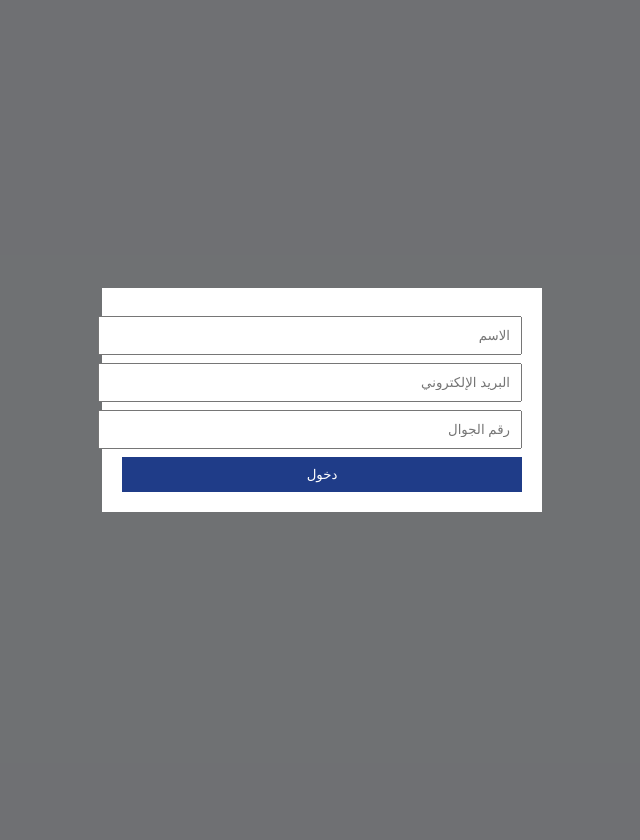
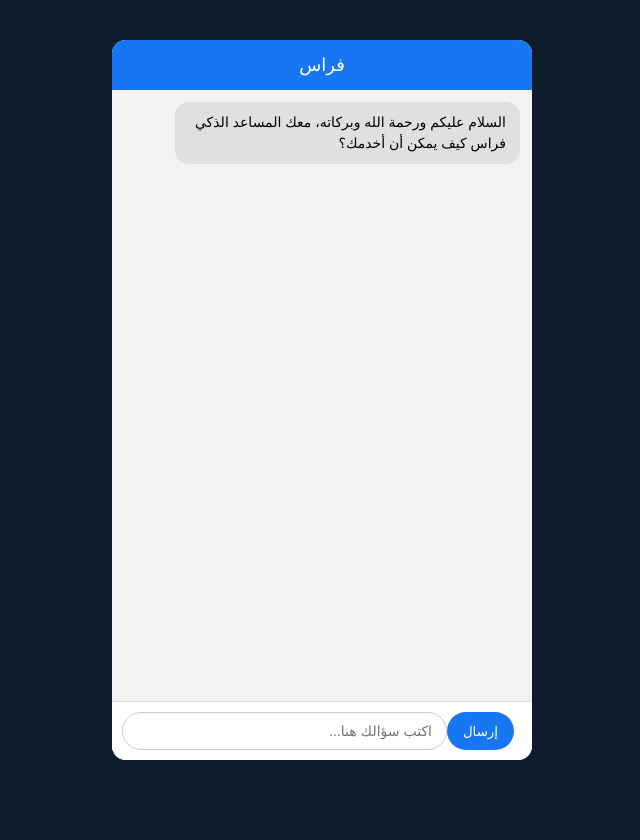
Before and after one commit to ss2009w-lang/chat-assistant, a Python web app: template templates/chat.html in a window 1280 px wide. Shown: the whole page, without its empty margins (318-958 px from the left). Before the commit the page ends 512 px from the top, so only its background shows below. Run offline with Jinja, Linux system fonts and the light colour scheme; the template is opened without the code that fills it, so the values that code supplies are empty.

Commit message:
apply professional chat ui similar to reference image

```diff
--- a/static/chat.js
+++ b/static/chat.js
@@ -1,16 +1,22 @@
 const input=document.getElementById('input')
 const messages=document.getElementById('messages')
 
-input.addEventListener('keydown',function(e){
-  if(e.key==='Enter'){send()}
+input.addEventListener('keydown',e=>{
+  if(e.key==='Enter')send()
 })
+
+function add(text,type){
+  const d=document.createElement('div')
+  d.className='msg '+type
+  d.innerText=text
+  messages.appendChild(d)
+  messages.scrollTop=messages.scrollHeight
+}
 
 function send(){
   const t=input.value.trim()
   if(!t)return
-  const u=document.createElement('div')
-  u.innerText=t
-  messages.appendChild(u)
+  add(t,'user')
   input.value=''
   fetch('/ask',{
     method:'POST',
@@ -18,10 +24,5 @@ function send(){
     body:JSON.stringify({message:t})
   })
   .then(r=>r.json())
-  .then(d=>{
-    const b=document.createElement('div')
-    b.innerText=d.reply
-    messages.appendChild(b)
-    messages.scrollTop=messages.scrollHeight
-  })
+  .then(d=>add(d.reply,'bot'))
 }
--- a/templates/chat.html
+++ b/templates/chat.html
@@ -3,65 +3,89 @@
 <head>
 <meta charset='UTF-8'>
 <meta name='viewport' content='width=device-width, initial-scale=1'>
-<title>فراس | المساعد الذكي</title>
+<title>فراس</title>
 <style>
-html,body{margin:0;height:100%;font-family:Arial;background:#eef2f7}
-#loader{
-  position:fixed;top:0;left:0;width:100%;height:100%;
-  background:#1f3c88;color:#fff;
-  display:flex;align-items:center;justify-content:center;
-  flex-direction:column;z-index:1000
+html,body{margin:0;height:100%;font-family:Arial;background:#0e1b2a}
+#container{
+  max-width:420px;
+  height:90vh;
+  margin:5vh auto;
+  background:#f2f2f2;
+  border-radius:14px;
+  display:flex;
+  flex-direction:column;
+  overflow:hidden
 }
-#login{
-  position:fixed;top:0;left:0;width:100%;height:100%;
-  background:#0008;display:none;
-  align-items:center;justify-content:center;z-index:900
+#header{
+  background:#1976f2;
+  color:#fff;
+  text-align:center;
+  padding:14px;
+  font-size:18px
 }
-#login .box{
-  background:#fff;padding:20px;width:90%;max-width:400px
+#messages{
+  flex:1;
+  padding:12px;
+  overflow-y:auto
 }
-#app{display:none;height:100%;padding:10px}
-#messages{flex:1;overflow-y:auto}
-input,button{width:100%;padding:10px;margin-top:8px}
-button{background:#1f3c88;color:#fff;border:none}
+.msg{
+  max-width:80%;
+  margin-bottom:10px;
+  padding:10px 14px;
+  border-radius:14px;
+  font-size:14px;
+  line-height:1.5
+}
+.bot{
+  background:#e0e0e0;
+  align-self:flex-start
+}
+.user{
+  background:#1976f2;
+  color:#fff;
+  align-self:flex-end
+}
+#footer{
+  display:flex;
+  padding:10px;
+  background:#fff;
+  border-top:1px solid #ddd
+}
+#input{
+  flex:1;
+  border-radius:20px;
+  border:1px solid #ccc;
+  padding:10px 14px;
+  font-size:14px
+}
+#send{
+  background:#1976f2;
+  color:#fff;
+  border:none;
+  border-radius:20px;
+  padding:10px 16px;
+  margin-right:8px;
+  cursor:pointer
+}
 </style>
 </head>
 <body>
 
-<div id='loader'>
-  <div>فراس</div>
-  <span>جاري التحميل...</span>
-</div>
+<div id='container'>
+  <div id='header'>فراس</div>
 
-<div id='login'>
-  <div class='box'>
-    <input id='name' placeholder='الاسم'>
-    <input id='email' placeholder='البريد الإلكتروني'>
-    <input id='phone' placeholder='رقم الجوال'>
-    <button onclick='loginUser()'>دخول</button>
+  <div id='messages'>
+    <div class='msg bot'>
+      السلام عليكم ورحمة الله وبركاته، معك المساعد الذكي فراس كيف يمكن أن أخدمك؟
+    </div>
+  </div>
+
+  <div id='footer'>
+    <button id='send' onclick='send()'>إرسال</button>
+    <input id='input' placeholder='اكتب سؤالك هنا...'>
   </div>
 </div>
 
-<div id='app'>
-  <div id='messages'></div>
-  <input id='input' placeholder='اكتب سؤالك واضغط Enter'>
-  <button onclick='send()'>إرسال</button>
-</div>
-
 <script src='/static/chat.js'></script>
-<script>
-window.onload=function(){
-  setTimeout(function(){
-    loader.style.display='none'
-    login.style.display='flex'
-  },300)
-}
-function loginUser(){
-  if(!name.value||!email.value||!phone.value)return
-  login.style.display='none'
-  app.style.display='flex'
-}
-</script>
-
 </body>
 </html>
```
